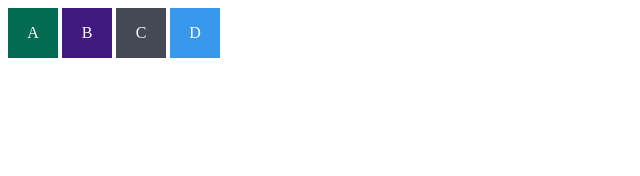
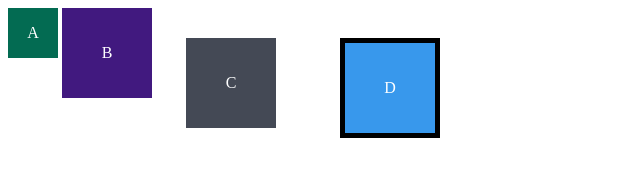
Before and after one commit to CKafer/trybe-exercises, a plain HTML site: page fundamentos/bloco-3-introducao-a-html-e-css/dia-3-html-css-seletores-e-posicionamento/index.html in a window 1280 px wide. Shown: the whole page, without its empty margins (0-640 px from the left). Drawn offline with Linux system fonts and the light colour scheme.

Commit message:
- Finalizada primeira etapa

```diff
--- a/fundamentos/bloco-3-introducao-a-html-e-css/dia-3-html-css-seletores-e-posicionamento/style.css
+++ b/fundamentos/bloco-3-introducao-a-html-e-css/dia-3-html-css-seletores-e-posicionamento/style.css
@@ -13,15 +13,17 @@
 
 /* insira na classe abaixo um padding de 20px para aplicá-lo aos itens B, C e D */
 .padding {
-
+    padding: 20px;
 }
 
 /* insira na classe abaixo uma margem de 30px para aplicá-la aos itens C e D */
 .margin {
-
+    margin: 30px
 }
 
 /* insira na classe abaixo uma borda com valor '5px solid black' para aplicá-la ao item D */
 .border {
-
+    border-style: solid;
+    border-color: black;
+    border-width: 5px;
 }
```
